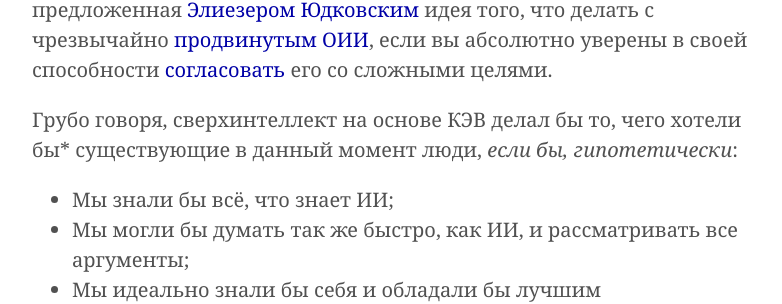
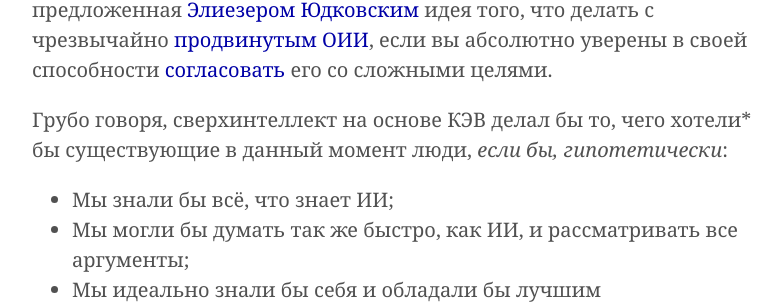
Before and after one commit to Arbital-RU/arbital-ru.github.io, a Jekyll site: the page built from _posts/2025-04-13-cev.md, in a window 1280 px wide and 900 px high, scrolled down 849 px. Shown: the part 154-458 px from the top of the window, without its empty margins (248-1030 px from the left). Built offline with Jekyll 4.4.1, drawn with Linux system fonts in a browser that asks for light colours; some of the changed text lies outside the part shown.

Commit message:
Update 2025-04-13-cev.md

```diff
--- a/_posts/2025-04-13-cev.md
+++ b/_posts/2025-04-13-cev.md
@@ -31,7 +31,7 @@ license: https://creativecommons.org/licenses/by/3.0/deed.ru
 
 «Когерентное экстраполированное волеизъявление» (КЭВ) — это предложенная [Элиезером Юдковским][EliezerYudkowsky] идея того, что делать с чрезвычайно [продвинутым ОИИ][advanced_agent], если вы абсолютно уверены в своей способности [согласовать][value_alignment_problem] его со сложными целями.
 
-Грубо говоря, сверхинтеллект на основе КЭВ делал бы то, чего хотели бы\* существующие в данный момент люди, _если бы, гипотетически_:
+Грубо говоря, сверхинтеллект на основе КЭВ делал бы то, чего хотели\* бы существующие в данный момент люди, _если бы, гипотетически_:
 
 - Мы знали бы всё, что знает ИИ;
 - Мы могли бы думать так же быстро, как ИИ, и рассматривать все аргументы;
@@ -88,7 +88,7 @@ license: https://creativecommons.org/licenses/by/3.0/deed.ru
 
 См. соответствующий раздел в статье «[Экстраполированное волеизъявление (нормативная моральная теория)][normative_extrapolated_volition]».
 
-<h2 id="5">Пугающие_проблемы_проектирования</h2>
+<h2 id="5">Пугающие проблемы проектирования</h2>
 
 Есть ряд причин, по которым КЭВ _слишком_ сложно, чтобы быть хорошей целью для первой попытки в любом проекте построения машинного интеллекта:
 
```
